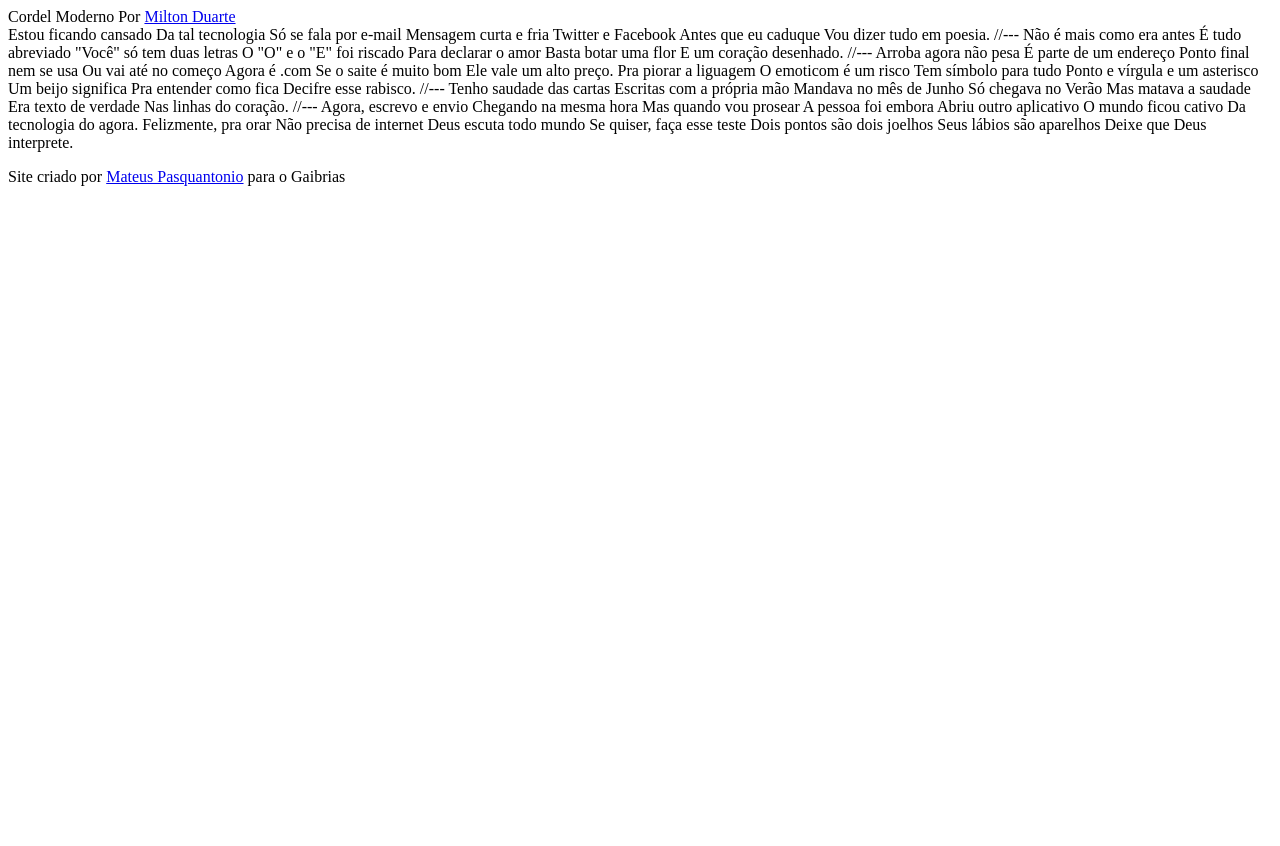
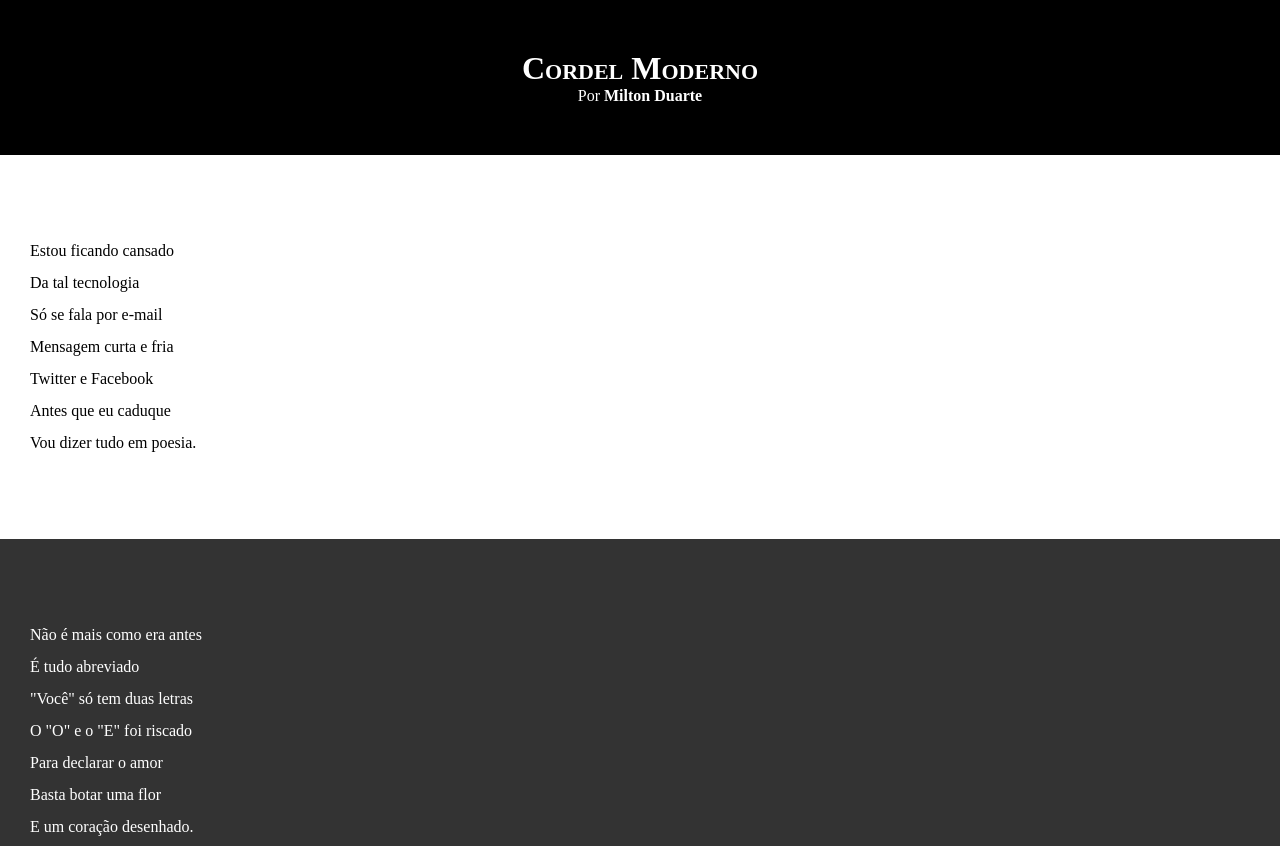
Before and after one commit to mateuspasquantonio/html-css, a plain HTML site: page desafios/d012/index.html in a window 1280 px wide. Shown: the top 846 px of the page. Before the commit the page ends 800 px from the top, so only its background shows below. Drawn offline with Linux system fonts and the light colour scheme.

Commit message:
update desafio 12

```diff
--- /dev/null
+++ b/desafios/d012/estilo/style.css
@@ -0,0 +1,65 @@
+@charset "UTF-8";
+
+* {
+    margin: 0px;
+    padding: 0px;
+}
+
+html, body {
+    min-height: 100vh;
+    background-color: darkgray;
+}
+
+header {
+    background-color: black;
+    color: white;
+    text-align: center;
+}
+
+header > h1 {
+    padding-top: 50px;
+    font-variant: small-caps;
+}
+
+header > p {
+    padding-bottom: 50px;
+}
+
+header a, footer a {
+    color: white;
+    text-decoration: none;
+    font-weight: bolder;
+}
+
+header a:hover, footer a:hover {
+    text-decoration: underline;
+}
+
+section {
+    padding-top: 10vh;
+    padding-bottom: 10vh;
+    line-height: 2em;
+    padding-left: 30px;
+}
+
+section.normal {
+    background-color: white;
+    color: black;
+}
+
+section.imagem {
+    background-color: rgb(51, 51, 51);
+    color: white;
+}
+
+section.imagem > p {
+    width: 400px;
+    background-color: rgba(0, 0, 0, 0,253);
+
+}
+footer {
+    background-color: black;
+    color: white;
+    text-align: center;
+    padding: 10px;
+}
--- a/desafios/d012/index.html
+++ b/desafios/d012/index.html
@@ -4,77 +4,91 @@
     <meta charset="UTF-8">
     <meta name="viewport" content="width=device-width, initial-scale=1.0">
     <title>Cordel Moderno</title>
+    <link rel="stylesheet" href="estilo/style.css">
 </head>
 <body>
     <header>
-        Cordel Moderno
-        Por <a href="https://www.recantodasletras.com.br/poesias/3186743" target="_blank">Milton Duarte</a>
+        <h1>Cordel Moderno
+        </h1>
+        <p>
+            Por <a href="https://www.recantodasletras.com.br/poesias/3186743" target="_blank">Milton Duarte</a>
+        </p>
 
     </header>
 
-    Estou ficando cansado
-    Da tal tecnologia
-    Só se fala por e-mail
-    Mensagem curta e fria
-    Twitter e Facebook
-    Antes que eu caduque
-    Vou dizer tudo em poesia.
+    <section class = 'normal'>
+        <p>
+            Estou ficando cansado <br>
+            Da tal tecnologia <br>
+            Só se fala por e-mail <br>
+            Mensagem curta e fria <br>
+            Twitter e Facebook <br>
+            Antes que eu caduque <br>
+            Vou dizer tudo em poesia.
+        </p>
+    </section>
 
-    //---
+    <section class="imagem">
+        <p>
+            Não é mais como era antes <br>
+            É tudo abreviado <br>
+            "Você" só tem duas letras <br>
+            O "O" e o "E" foi riscado <br>
+            Para declarar o amor <br>
+            Basta botar uma flor <br>
+            E um coração desenhado.
+        </p>
+    </section>
 
-    Não é mais como era antes
-    É tudo abreviado
-    "Você" só tem duas letras
-    O "O" e o "E" foi riscado
-    Para declarar o amor
-    Basta botar uma flor
-    E um coração desenhado.
+    <section class="normal">
+        <p>
+            Arroba agora não pesa <br>
+            É parte de um endereço <br>
+            Ponto final nem se usa <br>
+            Ou vai até no começo <br>
+            Agora é .com <br>
+            Se o saite é muito bom <br>
+            Ele vale um alto preço. <br>
+            Pra piorar a liguagem <br>
+            O emoticom é um risco <br>
+            Tem símbolo para tudo <br>
+            Ponto e vírgula e um asterisco <br>
+            Um beijo significa <br>
+            Pra entender como fica <br>
+            Decifre esse rabisco.
+        </p>
+    </section>
 
-    //---
+    <section class="imagem">
+        <p>
+            Tenho saudade das cartas <br>
+            Escritas com a própria mão <br>
+            Mandava no mês de Junho <br>
+            Só chegava no Verão <br>
+            Mas matava a saudade <br>
+            Era texto de verdade <br>
+            Nas linhas do coração.
+        </p>
+    </section>
 
-    Arroba agora não pesa
-    É parte de um endereço
-    Ponto final nem se usa
-    Ou vai até no começo
-    Agora é .com
-    Se o saite é muito bom
-    Ele vale um alto preço.
-
-    Pra piorar a liguagem
-    O emoticom é um risco
-    Tem símbolo para tudo
-    Ponto e vírgula e um asterisco
-    Um beijo significa
-    Pra entender como fica
-    Decifre esse rabisco.
-
-    //---
-
-    Tenho saudade das cartas
-    Escritas com a própria mão
-    Mandava no mês de Junho
-    Só chegava no Verão
-    Mas matava a saudade
-    Era texto de verdade
-    Nas linhas do coração.
-
-    //---
-
-    Agora, escrevo e envio
-    Chegando na mesma hora
-    Mas quando vou prosear
-    A pessoa foi embora
-    Abriu outro aplicativo
-    O mundo ficou cativo
-    Da tecnologia do agora.
-
-    Felizmente, pra orar
-    Não precisa de internet
-    Deus escuta todo mundo
-    Se quiser, faça esse teste
-    Dois pontos são dois joelhos
-    Seus lábios são aparelhos
-    Deixe que Deus interprete.
+    <section class="normal">
+        <p>
+            Agora, escrevo e envio <br>
+            Chegando na mesma hora <br>
+            Mas quando vou prosear <br>
+            A pessoa foi embora <br>
+            Abriu outro aplicativo <br>
+            O mundo ficou cativo <br>
+            Da tecnologia do agora. <br>
+            Felizmente, pra orar <br>
+            Não precisa de internet <br>
+            Deus escuta todo mundo <br>
+            Se quiser, faça esse teste <br>
+            Dois pontos são dois joelhos <br>
+            Seus lábios são aparelhos <br>
+            Deixe que Deus interprete.
+        </p>
+    </section>
 
     <footer>
         <p>Site criado por <a href="https://mateuspasquantonio.github.io" target="_blank">Mateus Pasquantonio</a> para o Gaibrias</p>
```
